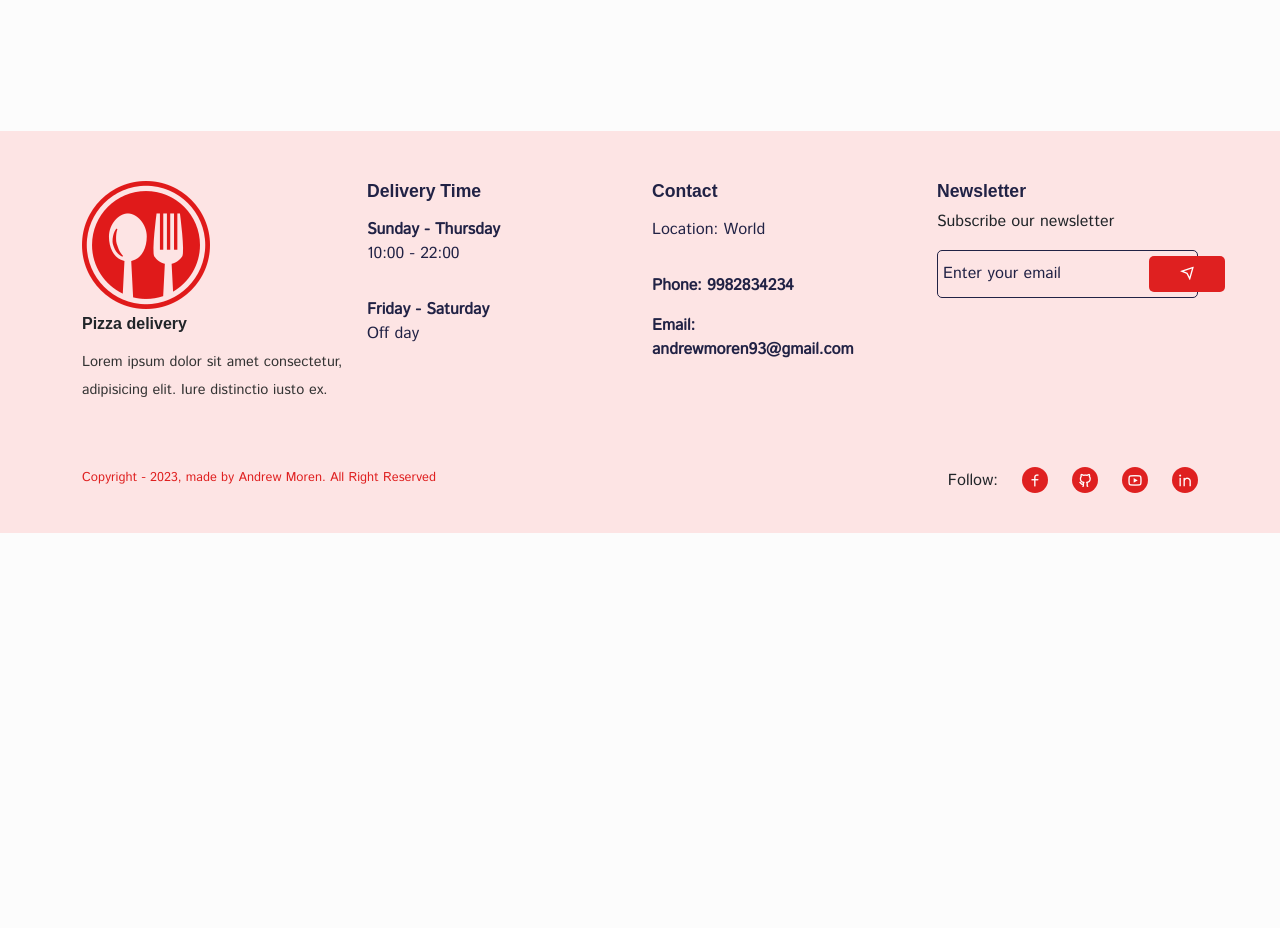
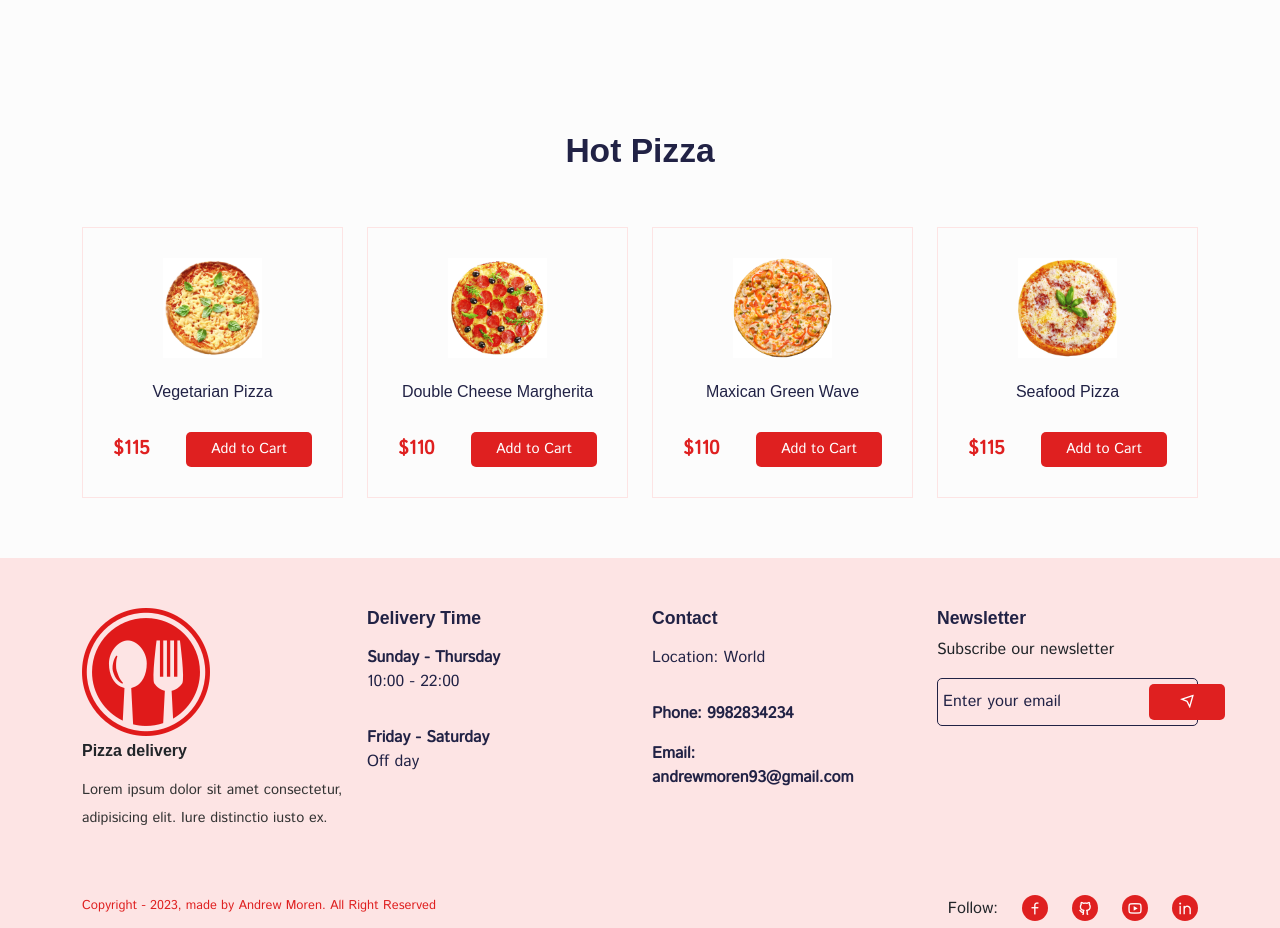
Before and after one commit to Andrewmoren/e_commerce_pizza, a React (Create React App) app: page /home in a window 1280 px wide. Shown: the part 3620-4548 px from the top of the page. Before the commit the page ends 4153 px from the top, so only its background shows below. Built offline with nearby package versions, Linux system fonts and the light colour scheme; a web font is replaced by a local one.

Commit message:
add hotPizza section

```diff
--- a/src/pages/Home.jsx
+++ b/src/pages/Home.jsx
@@ -45,6 +45,13 @@
 const Home = () => {
   const [category, setCategory] = useState("ALL");
   const [allProducts, setAllProducts] = useState(products);
+  const [hotPizza, setHotPizza] = useState([]);
+
+  useEffect(() => {
+    const filteredPizza = products.filter((item) => item.category === "Pizza");
+    const slicePizza = filteredPizza.slice(0, 4);
+    setHotPizza(slicePizza);
+  }, []);
 
   useEffect(() => {
     if (category === "ALL") {
@@ -275,6 +282,22 @@
           </Row>
         </Container>
       </section>
+
+      <section className="pt-0">
+        <Container>
+          <Row>
+            <Col lg="12" className="text-center mb-5">
+              <h2>Hot Pizza</h2>
+            </Col>
+
+            {hotPizza.map((item) => (
+              <Col lg="3" md="4" key={item.id}>
+                <ProductCard item={item} />
+              </Col>
+            ))}
+          </Row>
+        </Container>
+      </section>
     </Helmet>
   );
 };
```
